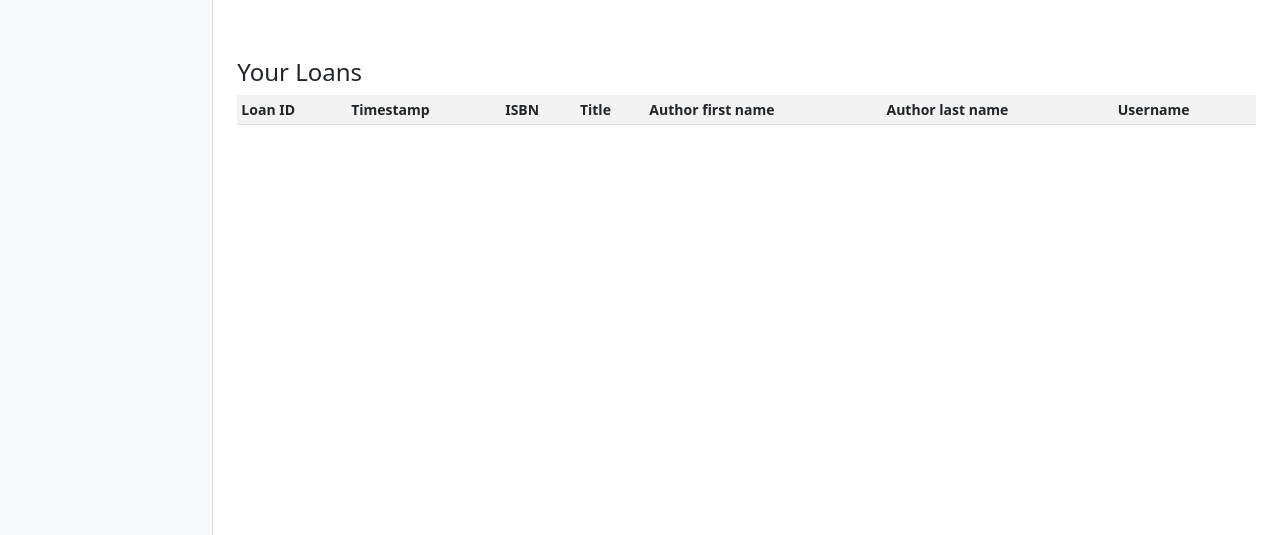
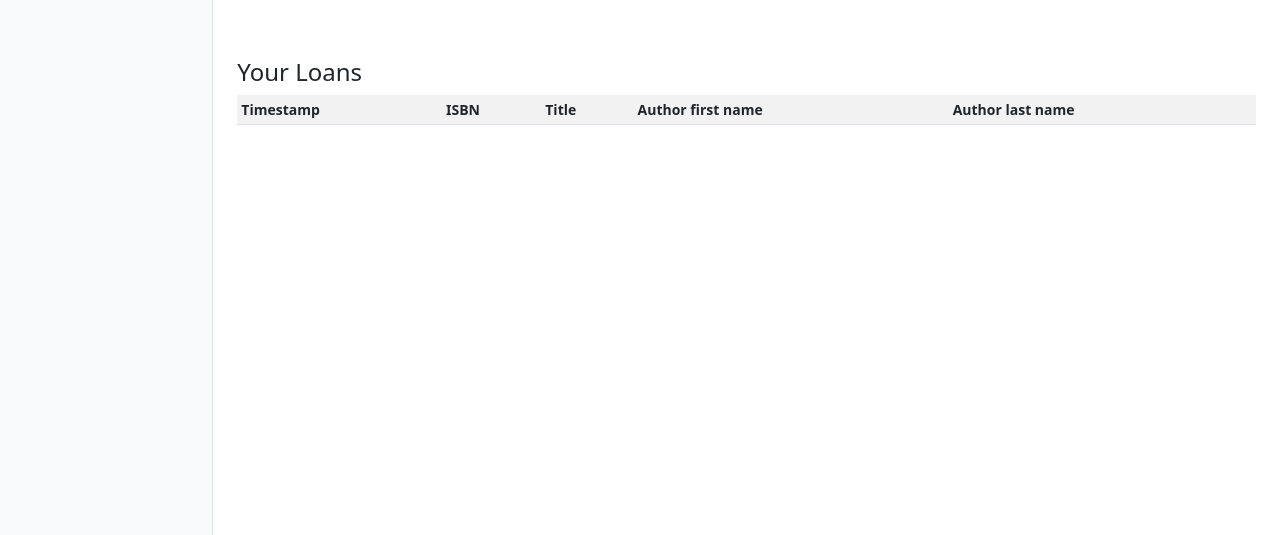
Before and after one commit to Sabokou/BigData, a Flask app: template Webapp/code/app/templates/profile.html in a window 1280 px wide. Shown: the part 265-800 px from the top of the page. Run offline with Flask 2, Linux system fonts and the light colour scheme; the template is opened without the code that fills it, so the values that code supplies are empty; parts of the project's set-up code (start-up, migrations or seed data) failed here and were passed over; some libraries are stand-ins or nearby versions.

Commit message:
Edited the profile page

```diff
--- a/Webapp/code/app/templates/profile.html
+++ b/Webapp/code/app/templates/profile.html
@@ -38,13 +38,11 @@
         <div class="table-responsive">
             <table class="table table-striped table-sm">
                 <tr>
-                    <th scope="col">Loan ID</th>
                     <th scope="col">Timestamp</th>
                     <th scope="col">ISBN</th>
                     <th scope="col">Title</th>
                     <th scope="col">Author first name</th>
                     <th scope="col">Author last name</th>
-                    <th scope="col">Username</th>
                 </tr>
                 {% for row1 in row_data1%}
                 <tr>
--- a/Webapp/code/app/views.py
+++ b/Webapp/code/app/views.py
@@ -145,8 +145,8 @@
                                         FROM Users
                                         WHERE s_user_name LIKE '%{user}%'""")
 
-        result1 = leg.get_select(f"""SELECT L.n_loan_id AS Loan_ID, L.ts_now as Timestamp, B.s_isbn AS ISBN, B.s_title AS Title,
-                                        B.s_aut_first_name AS Author_first_name, B.s_aut_last_name AS Author_last_name, U.s_user_name AS User
+        result1 = leg.get_select(f"""SELECT L.ts_now as Timestamp, B.s_isbn AS ISBN, B.s_title AS Title,
+                                        B.s_aut_first_name AS Author_first_name, B.s_aut_last_name AS Author_last_name
                                     FROM Loan AS L
                                         LEFT JOIN Books AS B ON (L.n_book_id = B.n_book_id)
                                         LEFT JOIN Users AS U ON (L.n_user_id = U.n_user_id)
```
